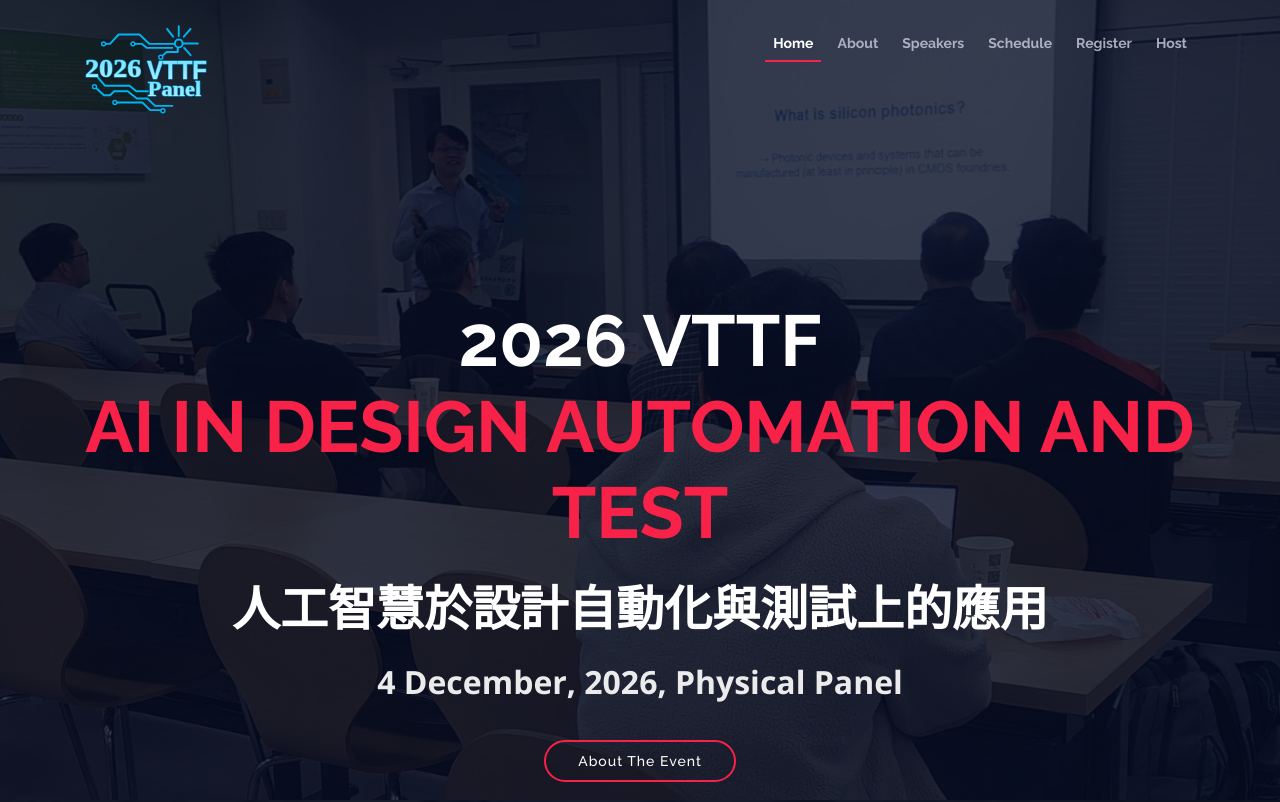
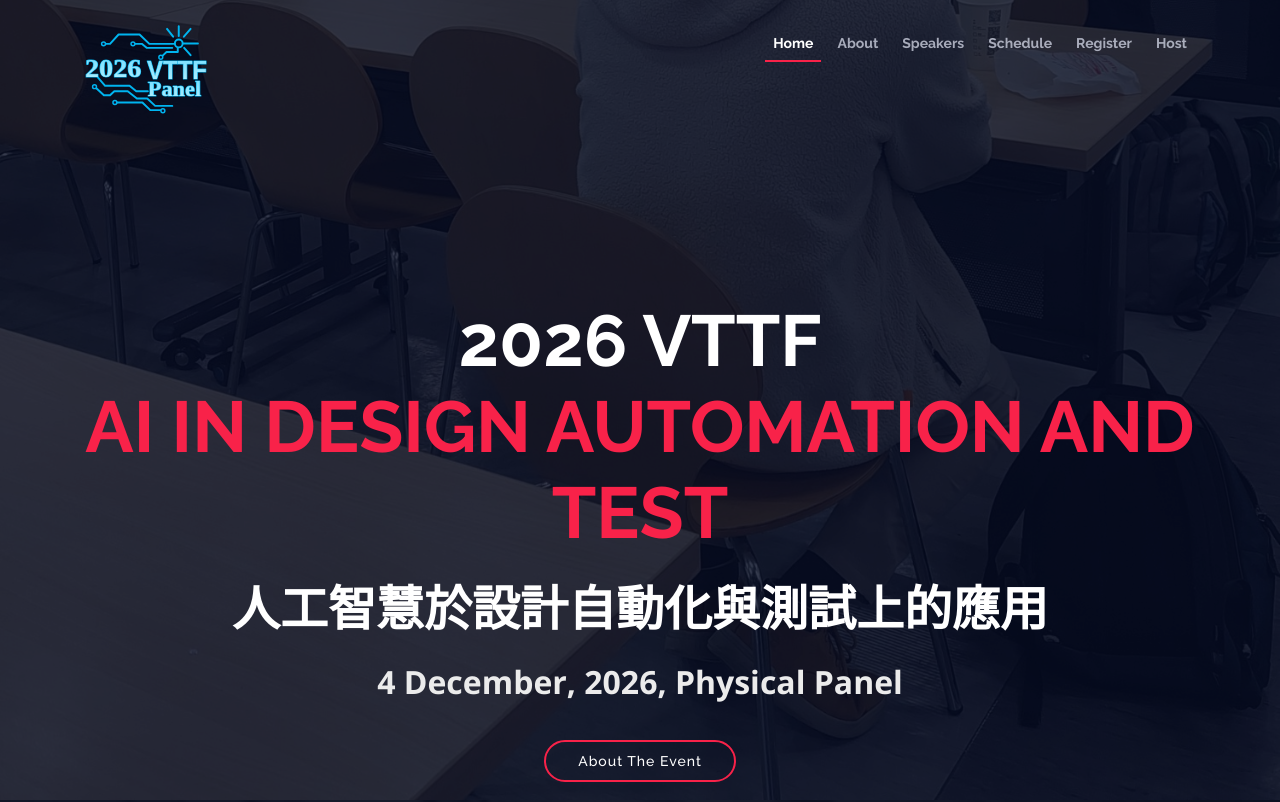
Before and after one commit to VTTF/2026, a plain HTML site: page index.html in a window 1280 px wide. Shown: the top 802 px of the page. Drawn offline with nearby package versions, Linux system fonts and the light colour scheme.

Commit message:
Set homepage background position to bottom
Co-Authored-By: Claude Opus 4.8 <noreply@anthropic.com>

```diff
--- a/css/style.css
+++ b/css/style.css
@@ -469,7 +469,7 @@ body.mobile-nav-active #mobile-nav-toggle {
 #intro {
   width: 100%;
   height: 100vh;
-  background: url(../img/intro-bg-2026.jpg) center 40%;
+  background: url(../img/intro-bg-2026.jpg) center bottom;
   background-size: cover;
   overflow: hidden;
   position: relative;
```
